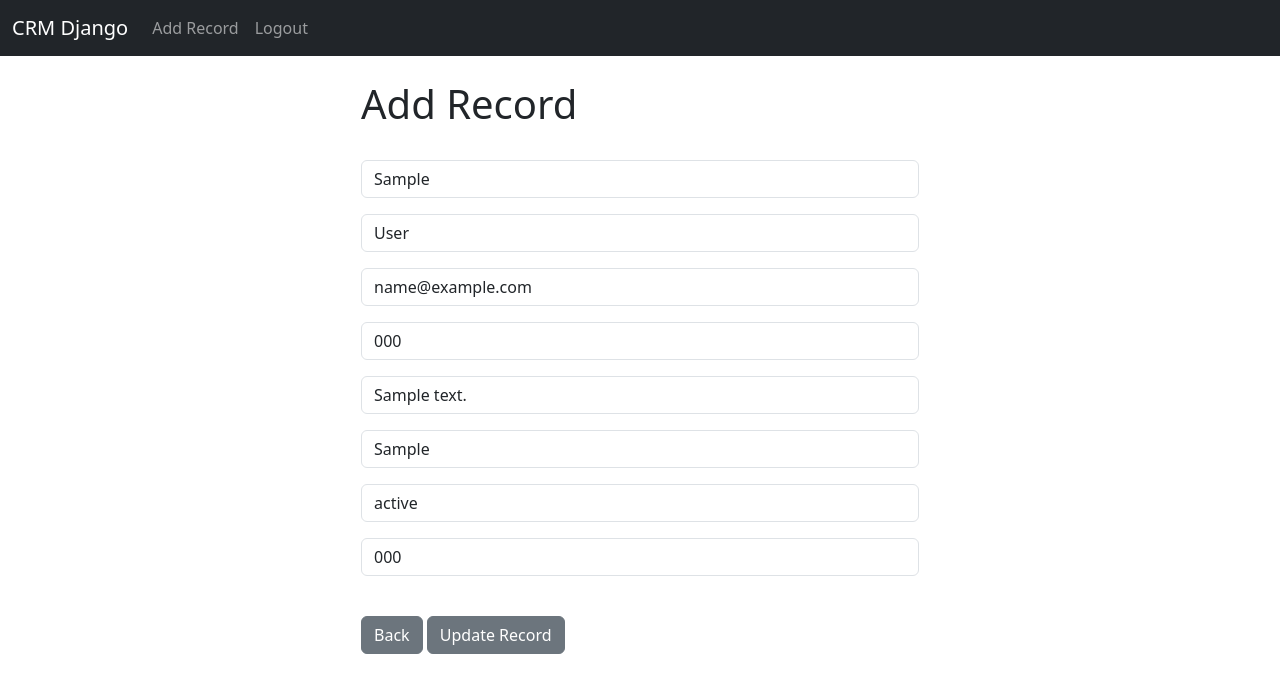
After one commit to tyres9/CRM_Django, a Django app: page /update_record/1 in a window 1280 px wide. The commit adds this page. Shown: the top 693 px of the page. Run offline with Django 5.2, Linux system fonts and the light colour scheme; a user stored in the database is signed in; tables that the repository leaves empty hold one stand-in row (values such as "Sample post").

Commit message:
add update record function

```diff
--- a/website/forms.py
+++ b/website/forms.py
@@ -1,6 +1,7 @@
 from django.contrib.auth.forms import UserCreationForm
 from django.contrib.auth.models import User
 from django import forms
+from .models import Record
 
 
 class SignUpForm(UserCreationForm):
@@ -29,3 +30,17 @@ class SignUpForm(UserCreationForm):
         self.fields['password2'].widget.attrs['placeholder'] = 'Confirm Password'
         self.fields['password2'].label = ''
         self.fields['password2'].help_text = '<span class="form-text text-muted"><small>Enter the same password as before, for verification.</small></span>'
+
+class AddRecordForm(forms.ModelForm):
+	first_name = forms.CharField(required=True, widget=forms.widgets.TextInput(attrs={"placeholder":"First Name", "class":"form-control"}), label="")
+	last_name = forms.CharField(required=True, widget=forms.widgets.TextInput(attrs={"placeholder":"Last Name", "class":"form-control"}), label="")
+	email = forms.CharField(required=True, widget=forms.widgets.TextInput(attrs={"placeholder":"Email", "class":"form-control"}), label="")
+	phone = forms.CharField(required=True, widget=forms.widgets.TextInput(attrs={"placeholder":"Phone", "class":"form-control"}), label="")
+	address = forms.CharField(required=True, widget=forms.widgets.TextInput(attrs={"placeholder":"Address", "class":"form-control"}), label="")
+	city = forms.CharField(required=True, widget=forms.widgets.TextInput(attrs={"placeholder":"City", "class":"form-control"}), label="")
+	state = forms.CharField(required=True, widget=forms.widgets.TextInput(attrs={"placeholder":"State", "class":"form-control"}), label="")
+	zipcode = forms.CharField(required=True, widget=forms.widgets.TextInput(attrs={"placeholder":"Zipcode", "class":"form-control"}), label="")
+
+	class Meta:
+		model = Record
+		exclude = ("user",)
--- a/website/templates/navbar.html
+++ b/website/templates/navbar.html
@@ -8,6 +8,9 @@
         <ul class="navbar-nav me-auto mb-2 mb-lg-0">
 
           {% if user.is_authenticated %}
+          <li class="nav-item">
+            <a class="nav-link" href="{% url 'add_record' %}">Add Record</a>
+          </li>
           <li class="nav-item">
             <a class="nav-link" href="{% url 'logout' %}">Logout</a>
           </li>
--- a/website/templates/record.html
+++ b/website/templates/record.html
@@ -60,5 +60,6 @@
 
   <a href="{%url 'home' %}" class = "btn btn-secondary">Back</a>
   <a href="{%url 'delete_record' customer_record.id %}" class = "btn btn-danger">Delete</a>
+  <a href="{%url 'update_record' customer_record.id %}" class = "btn btn-danger">Update</a>
 
 {% endblock %}
--- /dev/null
+++ b/website/templates/update_record.html
@@ -0,0 +1,22 @@
+{% extends 'base.html' %}
+{% block content %}
+
+<div class="col-md-6 offset-md-3">
+<h1>Add Record</h1>
+<br/>
+
+<form method="POST">
+	{% csrf_token %}
+
+	{{ form.as_p }}
+
+<br/>
+  <a href="{%url 'home' %}" class = "btn btn-secondary">Back</a>
+  <button type="submit" class="btn btn-secondary">Update Record</button>
+
+</form>
+
+
+</div>
+
+{% endblock %}
--- a/website/urls.py
+++ b/website/urls.py
@@ -9,4 +9,6 @@ urlpatterns = [
     path('register/',views.register_user, name='register'),
     path('record/<int:pk>',views.customer_record, name='record'),
     path('delete_record/<int:pk>',views.delete_record, name='delete_record'),
+    path('add_record/',views.add_record, name='add_record'),
+    path('update_record/<int:pk>',views.update_record, name='update_record'),
 ]
--- a/website/views.py
+++ b/website/views.py
@@ -1,7 +1,7 @@
 from django.shortcuts import render,redirect
 from django.contrib.auth import authenticate, login, logout
 from django.contrib import messages
-from .forms import SignUpForm
+from .forms import SignUpForm, AddRecordForm
 from .models import Record
 
 def home(request):
@@ -71,3 +71,29 @@ def delete_record(request,pk):
     else:
         messages.success(request, "You must be logged in to view the page....")
         return redirect('home')
+
+def add_record(request):
+	form = AddRecordForm(request.POST or None)
+	if request.user.is_authenticated:
+		if request.method == "POST":
+			if form.is_valid():
+				add_record = form.save()
+				messages.success(request, "Record Added...")
+				return redirect('home')
+		return render(request, 'add_record.html', {'form':form})
+	else:
+		messages.success(request, "You Must Be Logged In...")
+		return redirect('home')
+
+def update_record(request, pk):
+	if request.user.is_authenticated:
+		current_record = Record.objects.get(id=pk)
+		form = AddRecordForm(request.POST or None, instance=current_record)
+		if form.is_valid():
+			form.save()
+			messages.success(request, "Record Has Been Updated!")
+			return redirect('home')
+		return render(request, 'update_record.html', {'form':form})
+	else:
+		messages.success(request, "You Must Be Logged In...")
+		return redirect('home')
```
Also changed, not shown: website/templates/add_record.html (added, +21 -0 lines).
